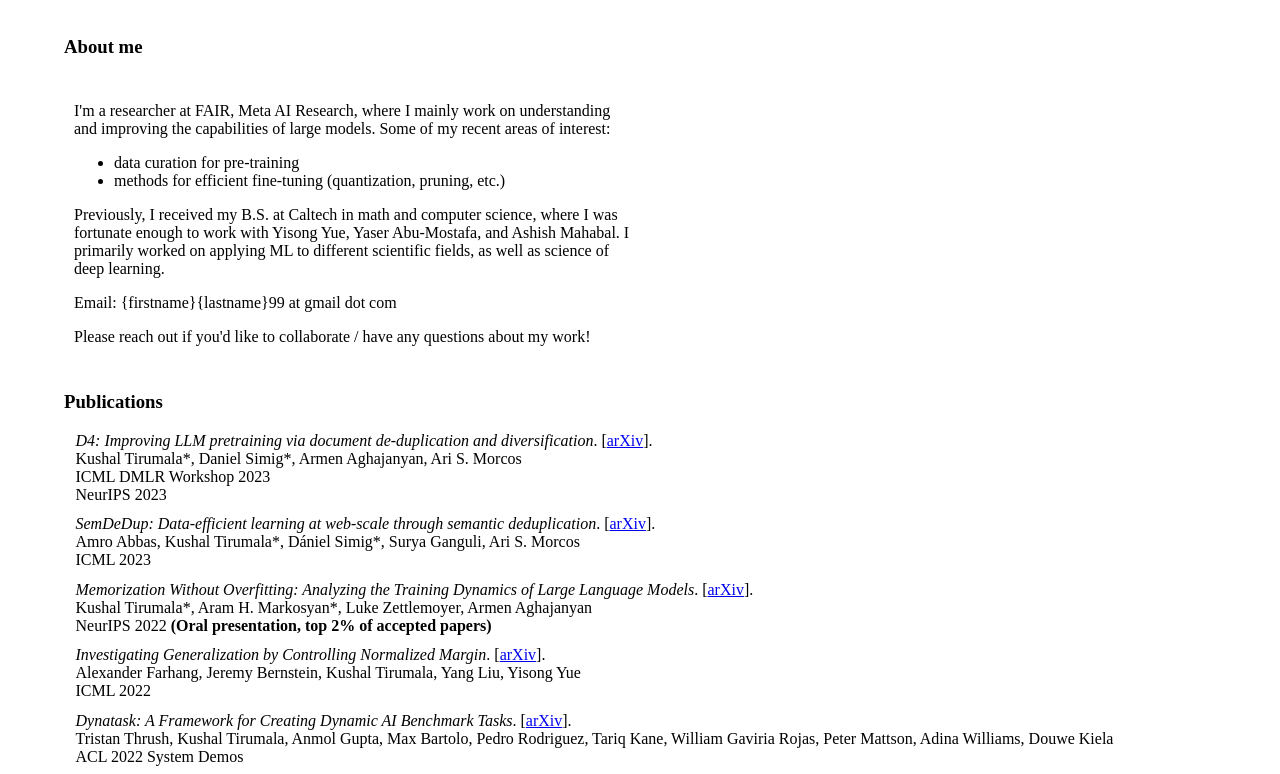
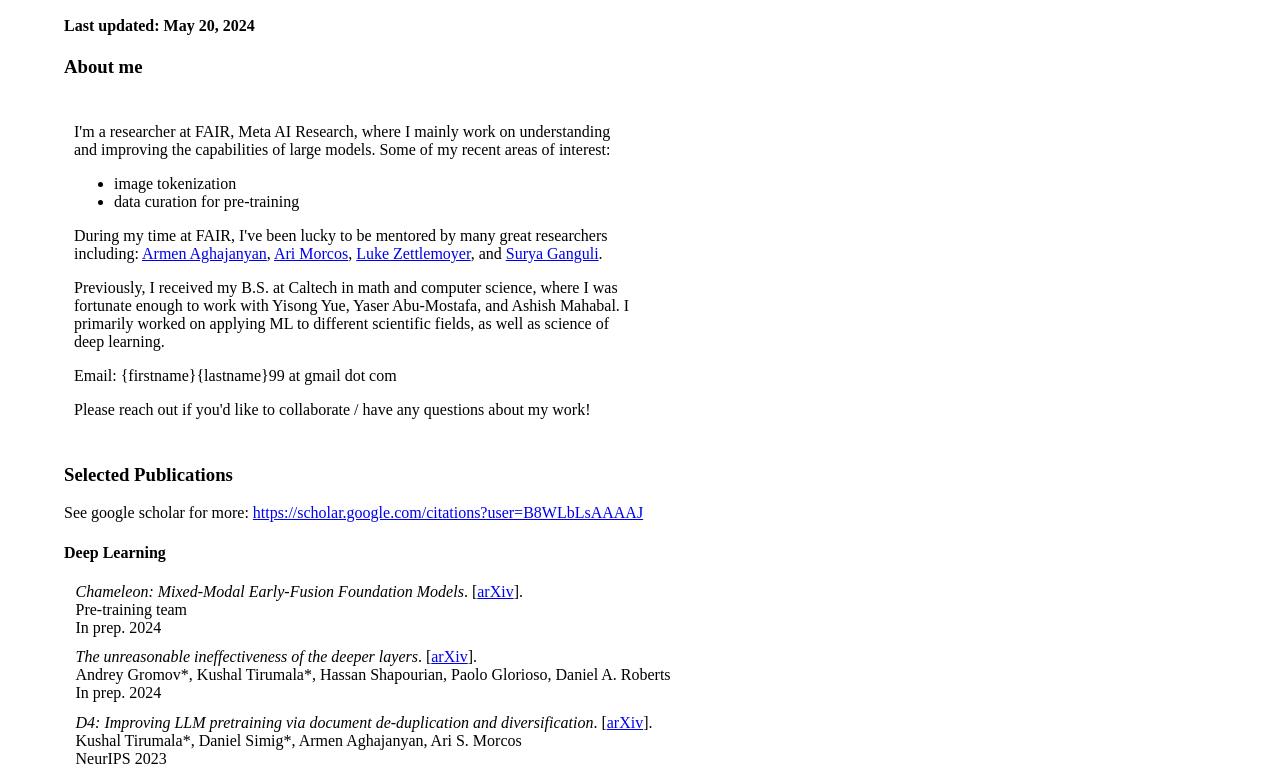
Before and after one commit to kushaltirumala/kushaltirumala.github.io, a plain HTML site: page index.html in a window 1280 px wide. Shown: the part 114-888 px from the top of the page. Drawn offline with Linux system fonts and the light colour scheme.

Commit message:
update may 20

```diff
--- a/index.html
+++ b/index.html
@@ -23,6 +23,7 @@
     <div class="header">
         <h1 style="float:left;">Kushal Tirumala</h1>
         <div style="clear: left;">
+        <h4>Last updated: May 20, 2024</h4>
     </div>
 
     <div class="aboutme">
@@ -32,9 +33,10 @@
             <div class="column">
 
             <p>I'm a researcher at FAIR, Meta AI Research, where I mainly work on understanding and improving the capabilities of large models. Some of my recent areas of interest: <ul>
+                <li>image tokenization</li>
                 <li>data curation for pre-training</li>
-                <li>methods for efficient fine-tuning (quantization, pruning, etc.)</li>
             </ul>
+            <p>During my time at FAIR, I've been lucky to be mentored by many great researchers including: <a href="https://scholar.google.com/citations?user=KxQfzRcAAAAJ&hl=en">Armen Aghajanyan</a>, <a href="https://www.arimorcos.com/">Ari Morcos</a>, <a href="https://www.cs.washington.edu/people/faculty/lsz">Luke Zettlemoyer</a>, and <a href="https://ganguli-gang.stanford.edu/surya.html">Surya Ganguli</a>.</p>
             <p>Previously, I received my B.S. at Caltech in math and computer science, where I was fortunate enough to work with Yisong Yue, Yaser Abu-Mostafa, and Ashish Mahabal. I primarily worked on applying ML to different scientific fields, as well as science of deep learning.</p>
             <p>Email: {firstname}{lastname}99 at gmail dot com</p>
             <p>Please reach out if you'd like to collaborate / have any questions about my work!</p>
@@ -44,22 +46,34 @@
 
 
 
-    <h3>Publications</h3>
+    <h3>Selected Publications</h3>
+    <p>See google scholar for more: <a href="https://scholar.google.com/citations?user=B8WLbLsAAAAJ">https://scholar.google.com/citations?user=B8WLbLsAAAAJ</a></p>
+    <h4>Deep Learning</h4>
+    <div class="publication">
+        <p><i>Chameleon: Mixed-Modal Early-Fusion Foundation Models</i>. [<a href="https://arxiv.org/abs/2405.09818">arXiv</a>].</p>
+        <p>Pre-training team</p>
+        <p>In prep. 2024</p>
+    </div>
+    <div class="publication">
+        <p><i>The unreasonable ineffectiveness of the deeper layers</i>. [<a href="https://arxiv.org/pdf/2403.17887">arXiv</a>].</p>
+        <p>Andrey Gromov*, Kushal Tirumala*, Hassan Shapourian, Paolo Glorioso, Daniel A. Roberts</p>
+        <p>In prep. 2024</p>
+    </div>
     <div class="publication">
         <p><i>D4: Improving LLM pretraining via document de-duplication and diversification</i>. [<a href="https://arxiv.org/abs/2308.12284">arXiv</a>].</p>
         <p>Kushal Tirumala*, Daniel Simig*, Armen Aghajanyan, Ari S. Morcos</p>
-        <p>ICML DMLR Workshop 2023</p>
         <p>NeurIPS 2023</p>
     </div>
     <div class="publication">
         <p><i>SemDeDup: Data-efficient learning at web-scale through semantic deduplication</i>. [<a href="https://arxiv.org/abs/2303.09540">arXiv</a>].</p>
         <p>Amro Abbas, Kushal Tirumala*, Dániel Simig*, Surya Ganguli, Ari S. Morcos</p>
         <p>ICML 2023</p>
+        <p>ICLR Multimodal Representation Learning Workshop <b style="color:red">(Best paper award!)</b></p>
     </div>
     <div class="publication">
         <p><i>Memorization Without Overfitting: Analyzing the Training Dynamics of Large Language Models</i>. [<a href="https://arxiv.org/pdf/2205.10770.pdf">arXiv</a>].</p>
         <p>Kushal Tirumala*, Aram H. Markosyan*, Luke Zettlemoyer, Armen Aghajanyan</p>
-        <p>NeurIPS 2022 <b>(Oral presentation, top 2% of accepted papers)</b></p>
+        <p>NeurIPS 2022 <b style="color:red">(Oral presentation, top 2% of accepted papers)</b></p>
     </div>
     <div class="publication">
         <p><i>Investigating Generalization by Controlling Normalized Margin</i>. [<a href="https://proceedings.mlr.press/v162/farhang22a/farhang22a.pdf">arXiv</a>].</p>
@@ -67,12 +81,13 @@
         </p>
         <p>ICML 2022</p>
     </div>
-    <div class="publication">
+    <!-- <div class="publication">
         <p><i>Dynatask: A Framework for Creating Dynamic AI Benchmark Tasks</i>. [<a href="https://arxiv.org/pdf/2204.01906.pdf">arXiv</a>].</p>
         <p>Tristan Thrush, Kushal Tirumala, Anmol Gupta, Max Bartolo, Pedro Rodriguez, Tariq Kane, William Gaviria Rojas, Peter Mattson, Adina Williams, Douwe Kiela
         </p>
         <p>ACL 2022 System Demos</p>
-    </div>
+    </div> -->
+    <h4>Astronomy</h4>
     <div class="publication">
         <p><i>A Method for Finding Anomalous Astronomical Light Curves and their Analogues</i>. [<a href="https://arxiv.org/pdf/2009.06760">arXiv</a>][<a href="https://ui.adsabs.harvard.edu/abs/2021ascl.soft08004M/abstract">package</a>].</p>
         <p>J Rafael Martínez-Galarza, Federica B Bianco, Dennis Crake, Kushal Tirumala, Ashish A Mahabal, Matthew J Graham, Daniel Giles
```
Also changed, not shown: 1 other file.
